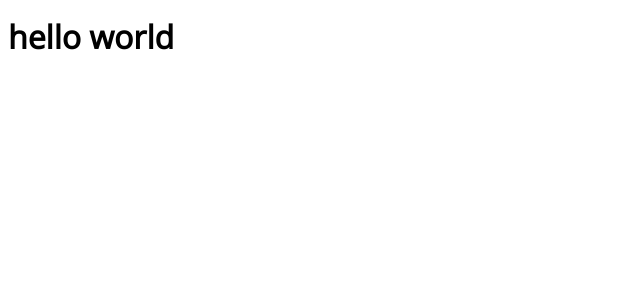
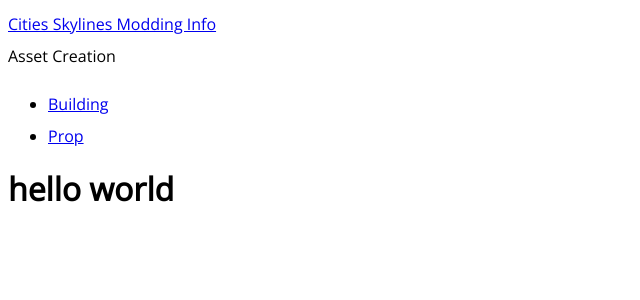
Before and after one commit to ronyx69/cslmodding, a Jekyll site: the page built from index.html, in a window 1280 px wide. Shown: the top 300 px of the page, without its empty margins (0-640 px from the left). Built offline with Jekyll 4.4.1, drawn with Linux system fonts in a browser that asks for light colours.

Commit message:
Update default.html

```diff
--- a/_layouts/default.html
+++ b/_layouts/default.html
@@ -1,19 +1,47 @@
-
 <!DOCTYPE html>
 <html>
   <head>
     <title>{{ page.title }}</title>
     <link rel="stylesheet" type="text/css" href="css/main.css">
-
   </head>
 
   <body>
 
-<div class="container">
 
-  {{ content }}
 
-</div>
+
+    <div class="sidebar">
+
+      <a href="/">Cities Skylines Modding Info</a>
+
+      <nav>
+
+        Asset Creation
+
+        <ul>
+        <li><a href="/asset/building">Building</a></li>
+        <li><a href="/asset/prop">Prop</a></li>
+        </ul>
+
+      </nav>
+
+    </div>
+
+
+
+
+
+
+    <div class="content">
+
+      {{ content }}
+
+    </div>
+
+
+
+
+
 
   </body>
 
```
